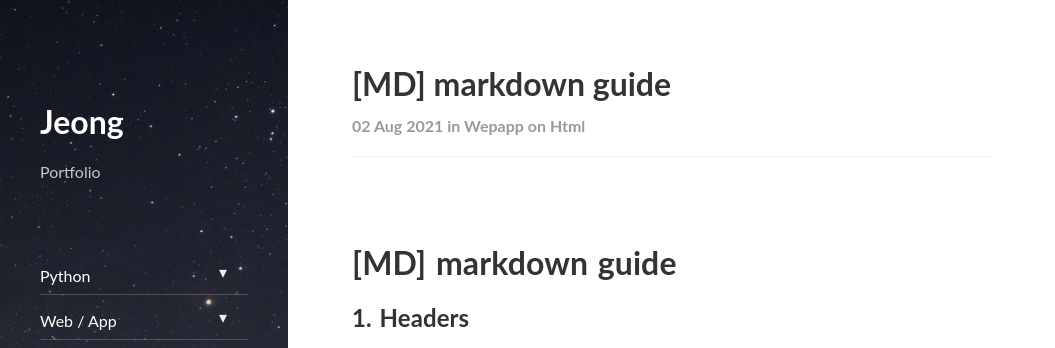
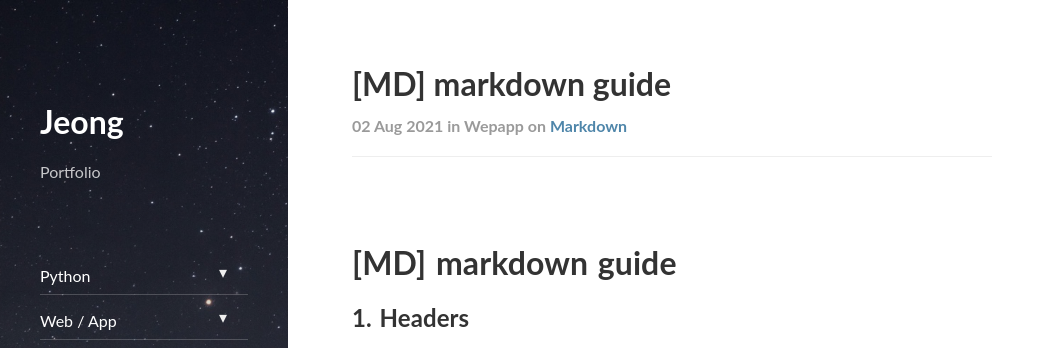
Before and after one commit to JeongJaeyoung0/JeongJaeyoung0.github.io, a Jekyll site: the page built from _posts/2021-08-02-WM-markdownguide.md, in a window 1280 px wide and 900 px high. Shown: the top 348 px of the window, without its empty margins (0-1055 px from the left). Built offline with Jekyll 4.4.1, drawn with Linux system fonts in a browser that asks for light colours; nearby versions of some CDN libraries; comment, search, counter and statistics services are not loaded.

Commit message:
210803-02

```diff
--- a/_posts/2021-08-02-WM-markdownguide.md
+++ b/_posts/2021-08-02-WM-markdownguide.md
@@ -3,7 +3,7 @@ layout: post
 title: "[MD] markdown guide"
 subtitle: "markdownguide"
 categories: wepapp
-tags: html
+tags: markdown
 comments: true
 ---
 
```
Also changed, not shown: _posts/2021-08-01-PS-JupyterDirectory.md (+3 -1 lines), _posts/2021-08-02-PS-AnacondaVirtualEnvironment64bitTo32bit.md (+5 -5 lines).
